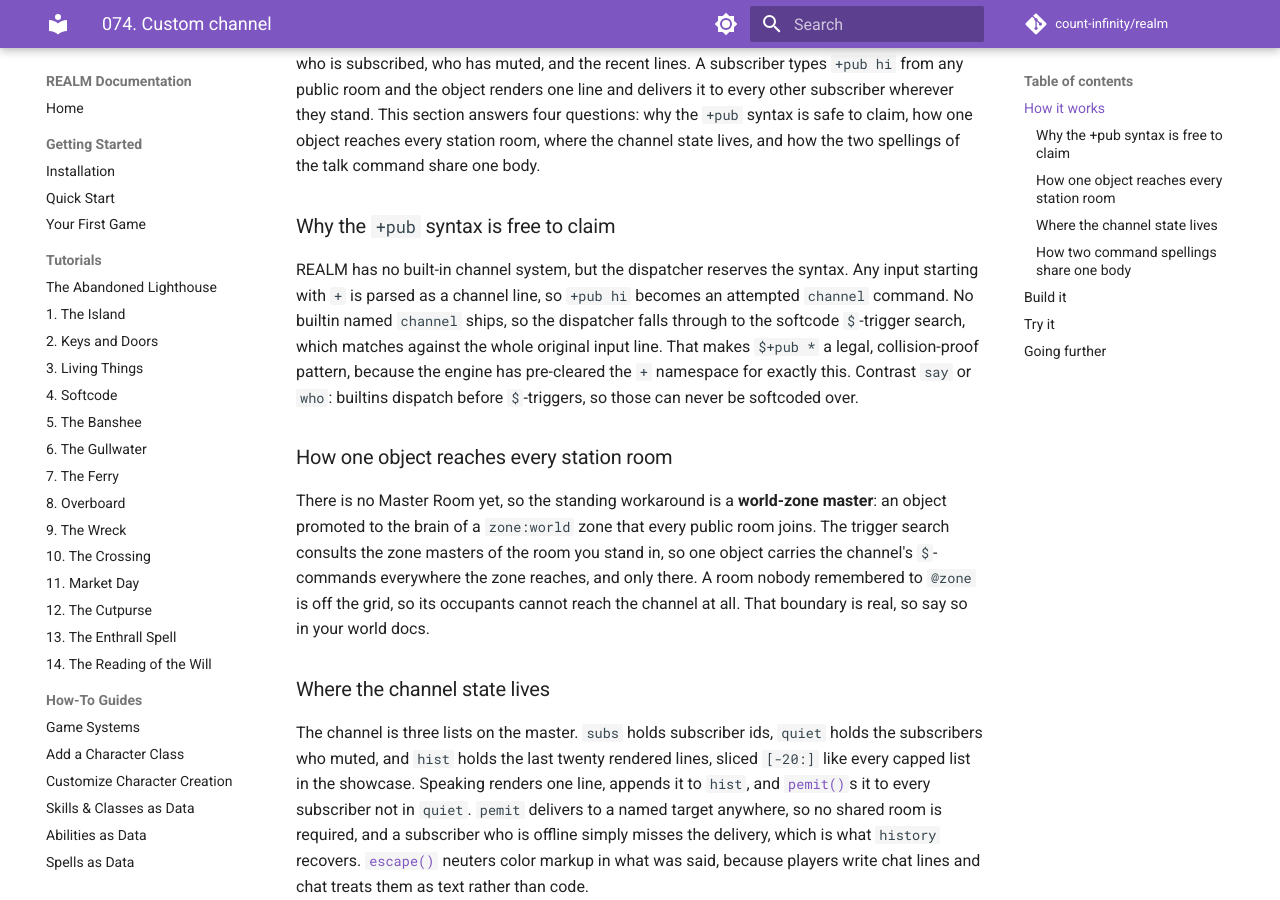
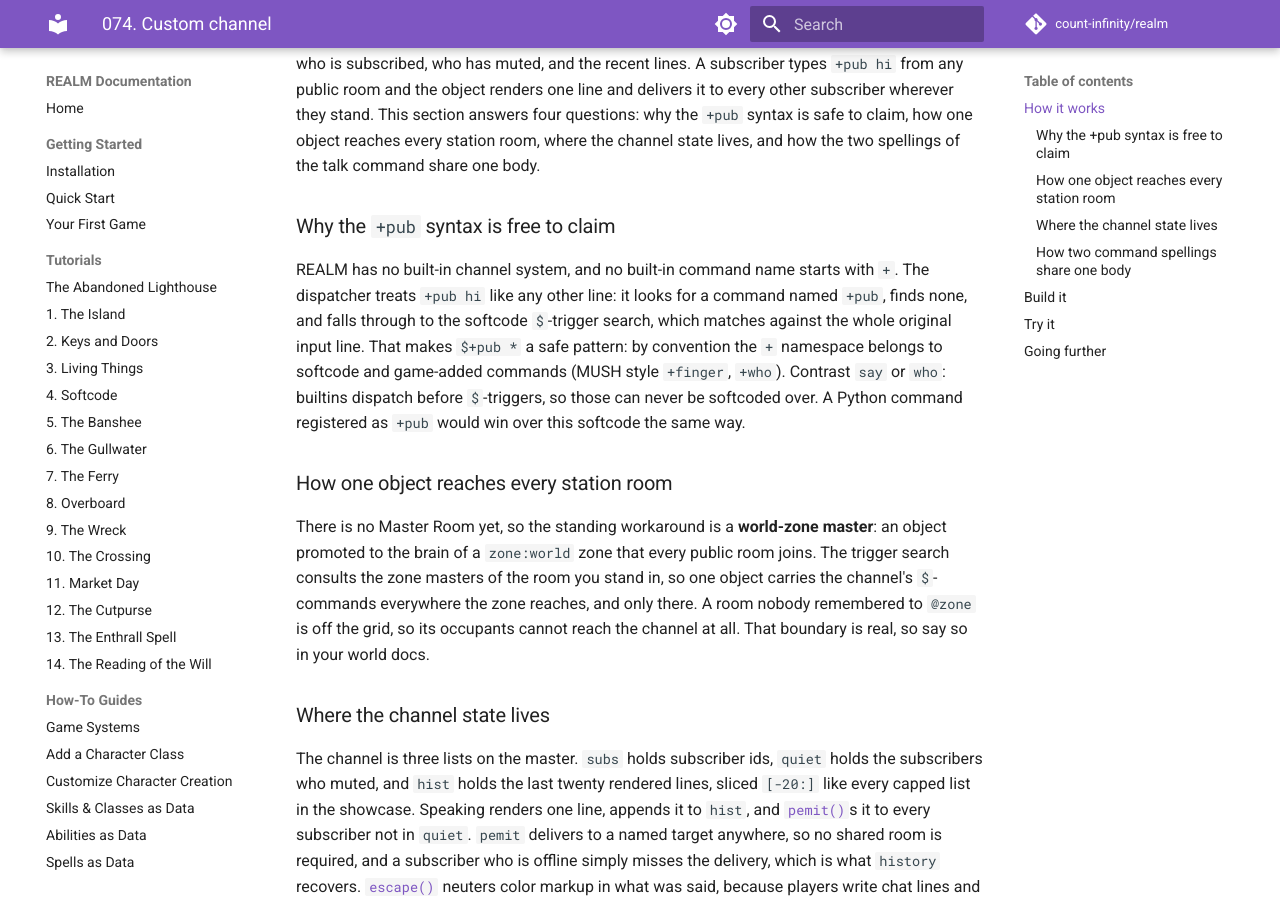
Before and after one commit to count-infinity/realm, an MkDocs documentation site: the page built from docs/showcase/074_custom_channel.md, in a window 1280 px wide and 900 px high, scrolled down 482 px. Built offline with MkDocs 1.6.1 and Material for MkDocs 9.7.7, drawn with Linux system fonts in a browser that asks for light colours; comment, search, counter and statistics services are not loaded.

```diff
--- a/docs/showcase/074_custom_channel.md
+++ b/docs/showcase/074_custom_channel.md
@@ -28,15 +28,15 @@ share one body.
 
 ### Why the `+pub` syntax is free to claim
 
-REALM has no built-in channel system, but the dispatcher reserves the
-syntax. Any input starting with `+` is parsed as a channel line, so
-`+pub hi` becomes an attempted `channel` command. No builtin named
-`channel` ships, so the dispatcher falls through to the softcode
+REALM has no built-in channel system, and no built-in command name starts
+with `+`. The dispatcher treats `+pub hi` like any other line: it looks
+for a command named `+pub`, finds none, and falls through to the softcode
 `$`-trigger search, which matches against the whole original input line.
-That makes `$+pub *` a legal, collision-proof pattern, because the engine
-has pre-cleared the `+` namespace for exactly this. Contrast `say` or
-`who`: builtins dispatch before `$`-triggers, so those can never be
-softcoded over.
+That makes `$+pub *` a safe pattern: by convention the `+` namespace
+belongs to softcode and game-added commands (MUSH style `+finger`,
+`+who`). Contrast `say` or `who`: builtins dispatch before `$`-triggers,
+so those can never be softcoded over. A Python command registered as
+`+pub` would win over this softcode the same way.
 
 ### How one object reaches every station room
 
```
Also changed, not shown: KERNEL_PLAN.md (+3 -3 lines), 2 other files.
